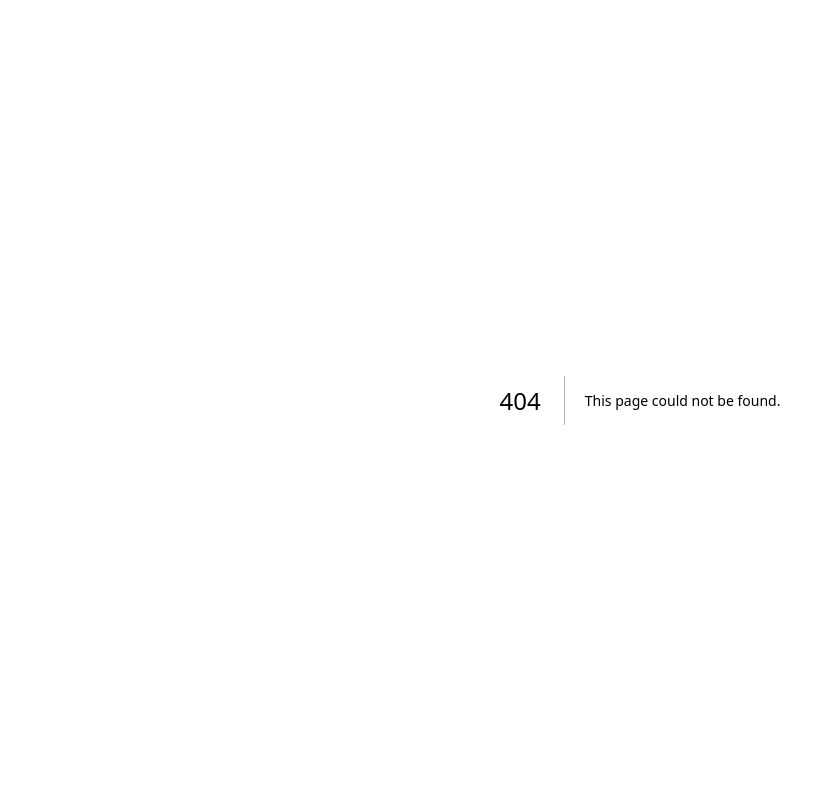
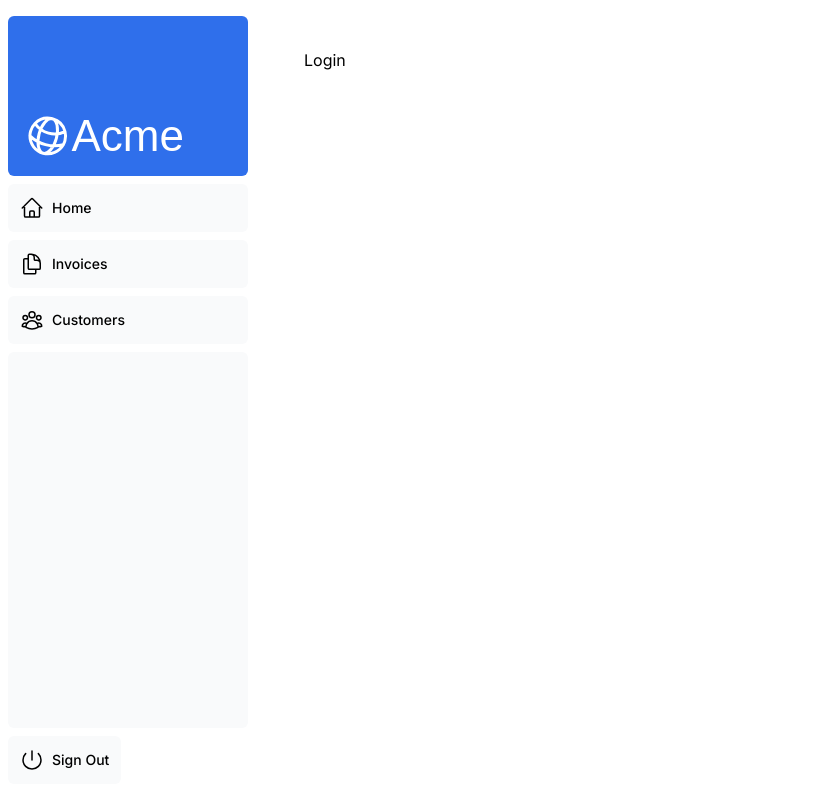
Before and after one commit to minkosn/DashboardNJS, a Next.js app: page /dashboard/login in a window 1280 px wide. Before the commit this address had no page. Shown: the whole page, without its empty margins (0-835 px from the left). Built offline with nearby package versions, Linux system fonts and the light colour scheme; a web font is replaced by a local one.

Commit message:
feat: add login route

```diff
--- /dev/null
+++ b/app/dashboard/login/page.tsx
@@ -0,0 +1,3 @@
+export default function Page() {
+    return (<div>Login</div>)
+}
```
